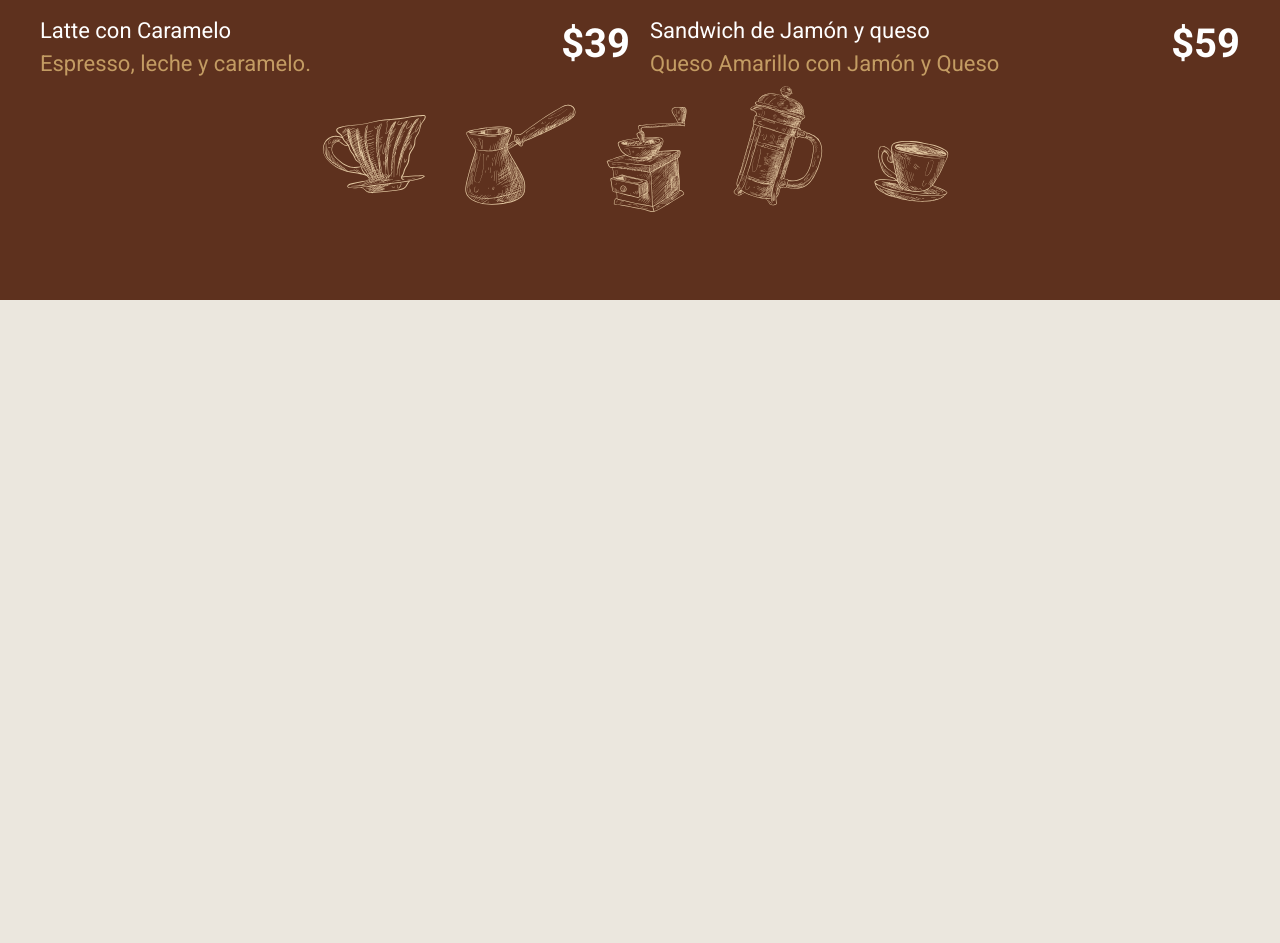
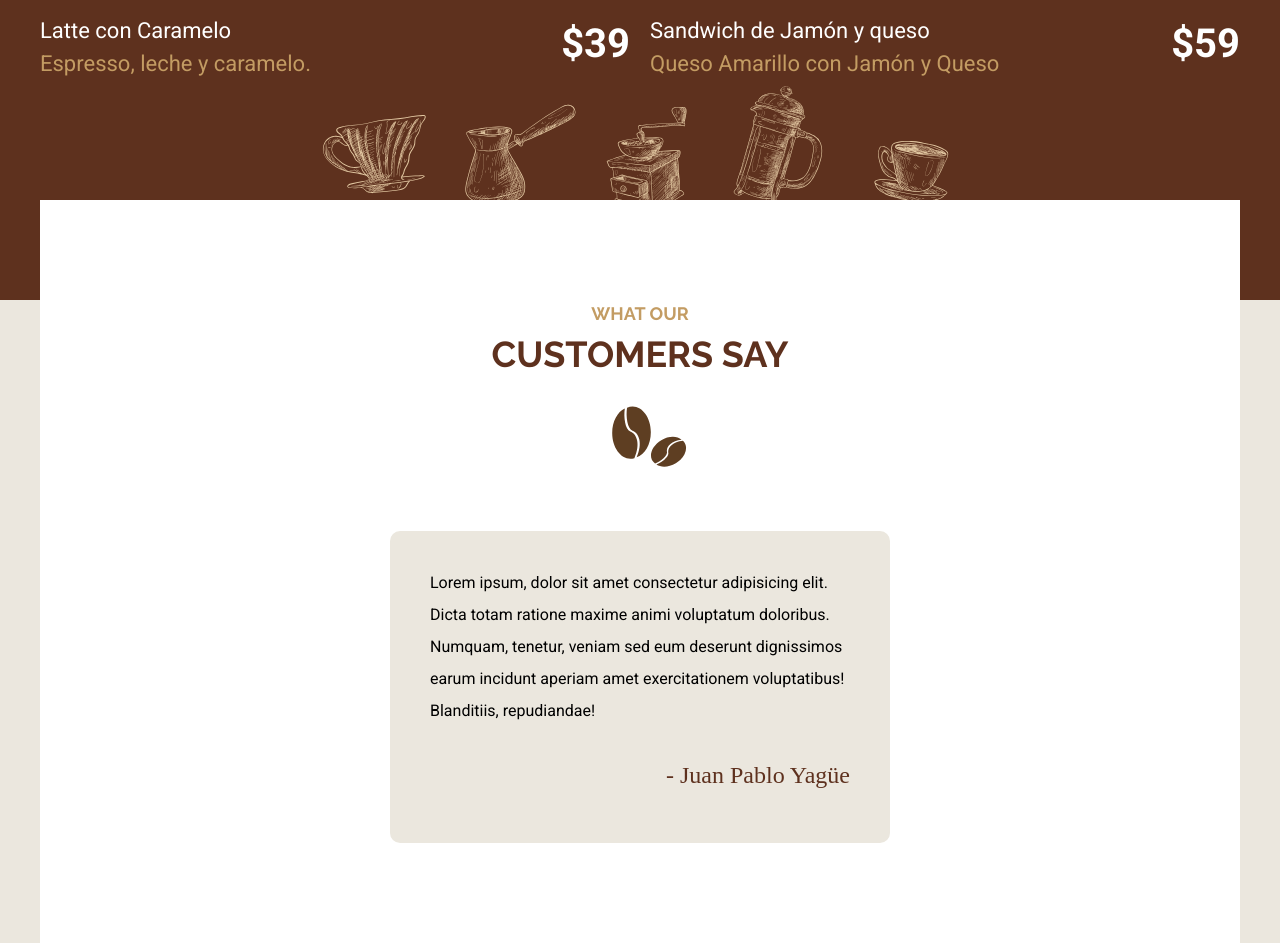
Before and after one commit to JuanPabloYL/coffee-shop, a website: page index.html in a window 1280 px wide. Shown: the part 4114-5057 px from the top of the page. Before the commit the page ends 4414 px from the top, so only its background shows below. Drawn offline with Linux system fonts and the light colour scheme; a web font is replaced by a local one.

Commit message:
complete customers section

```diff
--- a/index.html
+++ b/index.html
@@ -235,5 +235,20 @@
         </section>
       </div>
     </section>
+
+    <section class="our-testimonials container bg-white margin-negative-10">
+      <h2><span>What our</span> customers say</h2>
+
+      <div class="testimonial">
+        <p>
+          Lorem ipsum, dolor sit amet consectetur adipisicing elit. Dicta totam
+          ratione maxime animi voluptatum doloribus. Numquam, tenetur, veniam
+          sed eum deserunt dignissimos earum incidunt aperiam amet
+          exercitationem voluptatibus! Blanditiis, repudiandae!
+        </p>
+
+        <p class="author">- Juan Pablo Yagüe</p>
+      </div>
+    </section>
   </body>
 </html>
--- a/src/scss/base/_utilities.scss
+++ b/src/scss/base/_utilities.scss
@@ -7,3 +7,11 @@
 .bg-primary {
   background-color: v.$primary;
 }
+
+.bg-white {
+  background-color: v.$white;
+}
+
+.margin-negative-10 {
+  margin-top: -10rem;
+}
--- a/src/scss/home/_index.scss
+++ b/src/scss/home/_index.scss
@@ -2,3 +2,4 @@
 @forward "icons";
 @forward "gallery";
 @forward "menu";
+@forward "testimonials";
--- /dev/null
+++ b/src/scss/home/_testimonials.scss
@@ -0,0 +1,25 @@
+@use "base/variables" as v;
+@use "base/mixins" as m;
+
+.our-testimonials {
+  padding: 10rem 2rem;
+
+  @include m.tablet {
+    padding: 10rem;
+  }
+
+  .testimonial {
+    background-color: v.$lighBrown;
+    padding: 2rem 4rem;
+    max-width: 50rem;
+    margin-inline: auto;
+    border-radius: 1rem;
+
+    .author {
+      text-align: right;
+      font-size: 2.4rem;
+      color: v.$primary;
+      font-family: v.$italicFont;
+    }
+  }
+}
```
Also changed, not shown: build/css/app.css.
